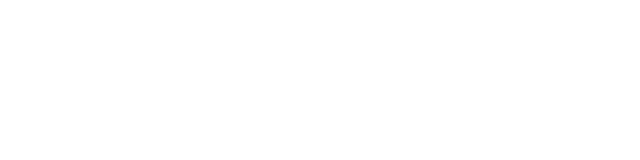
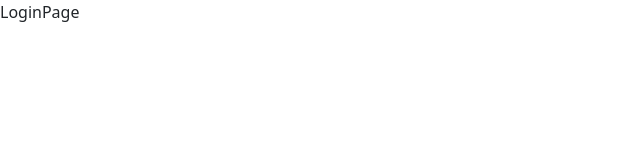
Before and after one commit to Itzelvillg/Calendar, a React (Vite) app: page /auth in a window 1280 px wide. Shown: the top 160 px of the page, without its empty margins (0-640 px from the left). Built offline with nearby package versions, Linux system fonts and the light colour scheme.

Commit message:
FEW changes

```diff
--- /dev/null
+++ b/src/auth/pages/LoginPage.jsx
@@ -0,0 +1,6 @@
+
+export const LoginPage = () => {
+  return (
+    <div>LoginPage</div>
+  )
+}
--- /dev/null
+++ b/src/calendar/pages/CalendarPage.jsx
@@ -0,0 +1,6 @@
+
+export const CalendarPage = () => {
+  return (
+    <div>a</div>
+  )
+}
--- a/src/router/AppRouter.jsx
+++ b/src/router/AppRouter.jsx
@@ -1,8 +1,18 @@
+import { Route, Routes } from "react-router"
+import { LoginPage } from "../auth/pages/LoginPage"
+import { CalendarPage } from "../calendar/pages/CalendarPage"
 
 
 export const AppRouter = () => {
+
+const authStatus = 'not-authenticated'
+
   return (
-    <>
-    </>
+    <Routes>
+      {(authStatus === 'not-authenticated')}
+      <Route path="/auth/*" element={<LoginPage/>}/>
+      <Route path="/*" element={<CalendarPage/>}/>
+      <Route/>
+    </Routes>
   )
 }
```
